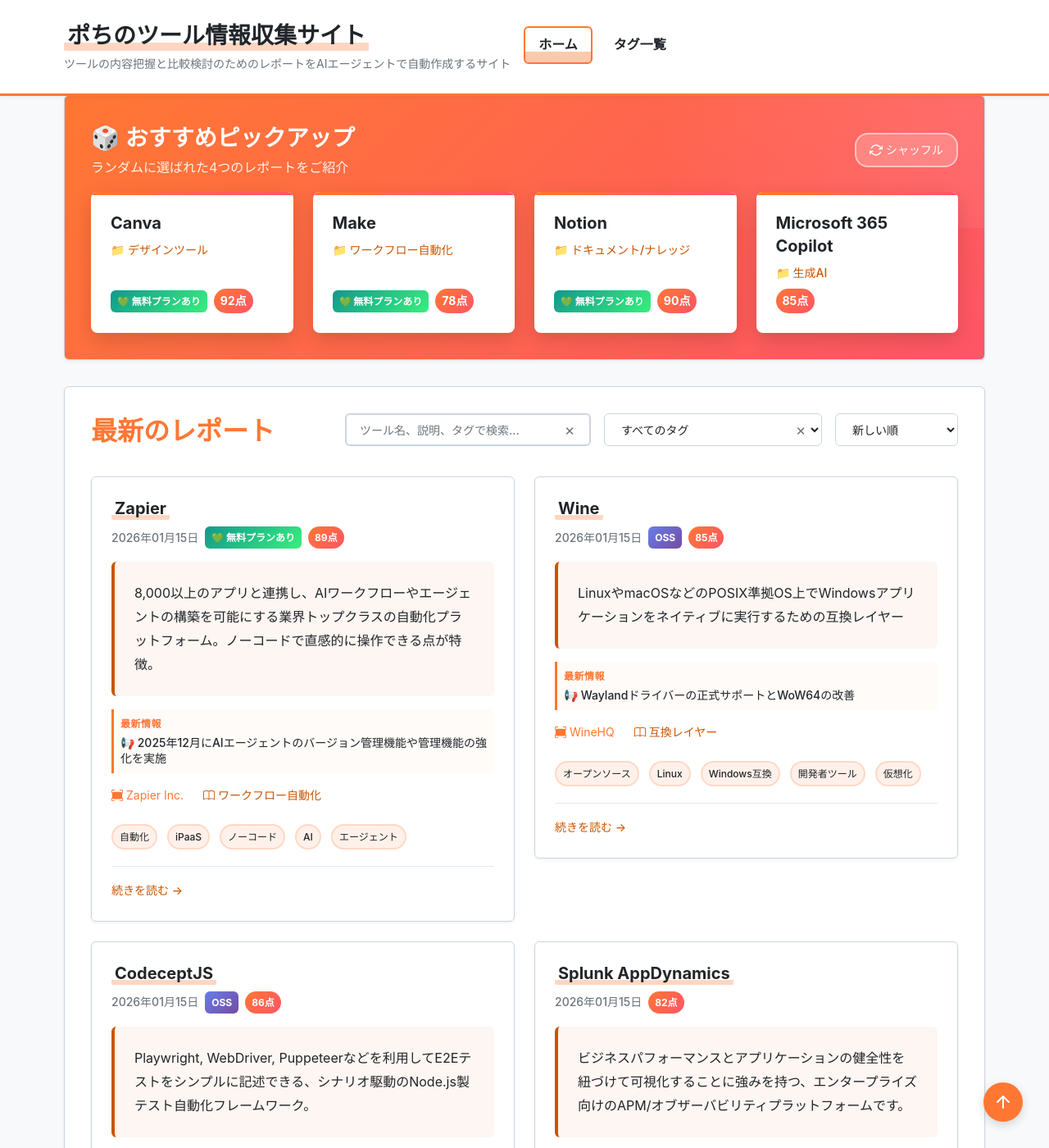
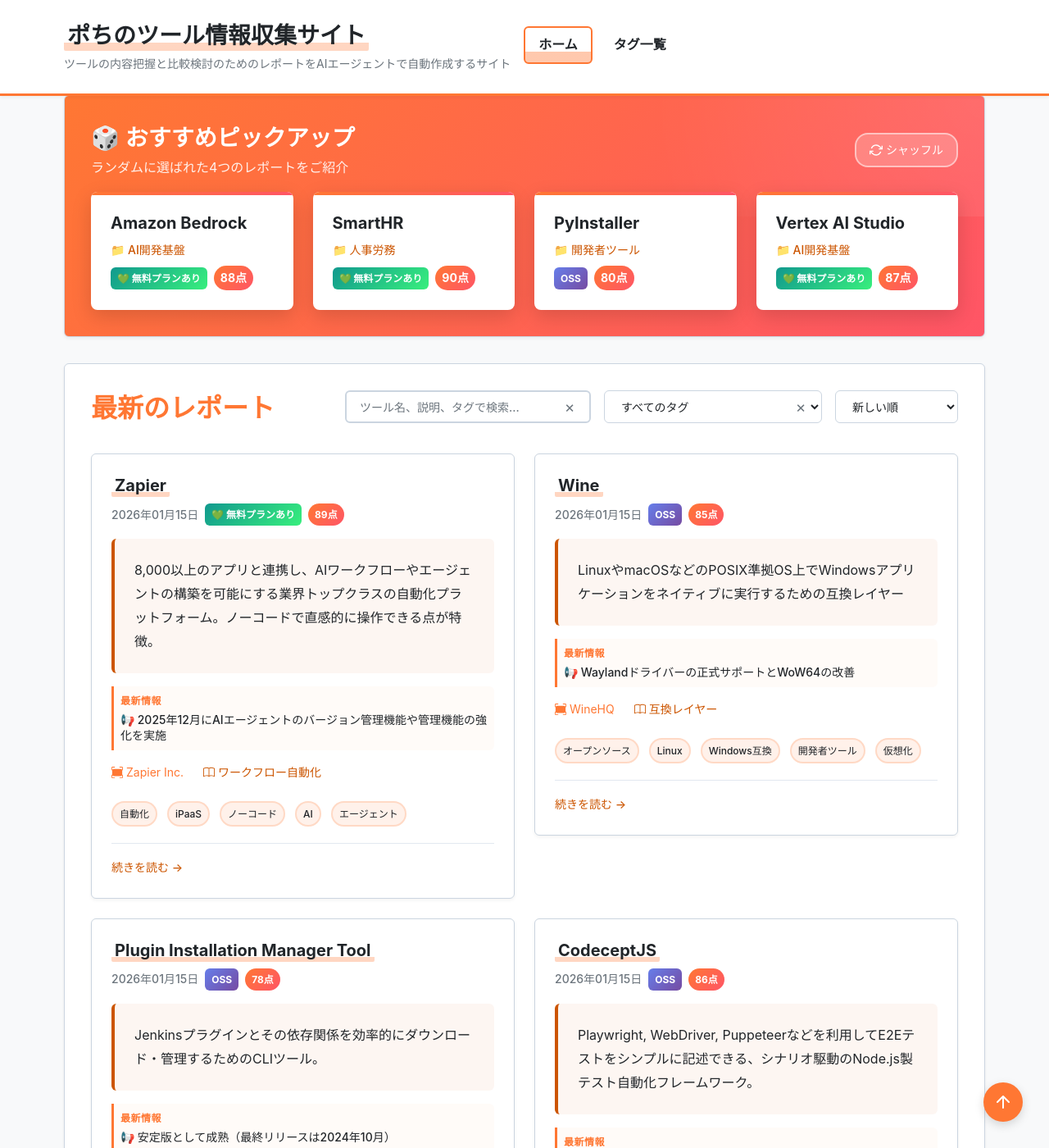
Before and after one commit to aegisfleet/tool-survey-report, a Jekyll site: the page built from index.md, in a window 1280 px wide and 1400 px high, scrolled down 656 px. Shown: the whole window at 82% size. Built offline with Jekyll 4.4.1, drawn with Linux system fonts in a browser that asks for light colours; part of the change alters nothing that is shown; some of the changed text lies outside the part shown.

Commit message:
Add report for Plugin Installation Manager Tool (#477)
Co-authored-by: google-labs-jules[bot] <161369871+google-labs-jules[bot]@users.noreply.github.com>

```diff
--- a/_reports/jenkins.md
+++ b/_reports/jenkins.md
@@ -53,6 +53,8 @@ links:
   github: "https://github.com/jenkinsci/jenkins"
   documentation: "https://www.jenkins.io/doc/"
 relationships:
+  children:
+    - "Plugin Installation Manager Tool"
   related_tools:
     - "GitHub Actions"
     - "GitLab CI/CD"
--- /dev/null
+++ b/_reports/plugin-installation-manager-tool.md
@@ -0,0 +1,184 @@
+---
+# === フロントマター ===
+# 【必須項目】
+title: "Plugin Installation Manager Tool 調査レポート"
+tool_name: "Plugin Installation Manager Tool"
+tool_reading: "プラグイン・インストレーション・マネージャー・ツール"
+category: "CI/CD"
+developer: "Jenkins"
+official_site: "https://github.com/jenkinsci/plugin-installation-manager-tool"
+date: "2026-01-15"
+last_updated: "2026-01-15"
+tags:
+  - "Jenkins"
+  - "CI/CD"
+  - "DevOps"
+  - "CLI"
+  - "Java"
+description: "Jenkinsプラグインとその依存関係を効率的にダウンロード・管理するためのCLIツール。"
+
+# 【クイックサマリー】ホーム画面のカード表示用
+quick_summary:
+  has_free_plan: true
+  is_oss: true
+  starting_price: "無料"
+  target_users:
+    - "Jenkins管理者"
+    - "DevOpsエンジニア"
+  latest_highlight: "安定版として成熟（最終リリースは2024年10月）"
+  update_frequency: "低"
+
+# 【ツール評価】100点満点、基準点70点からの加減算方式
+evaluation:
+  score: 78
+  base_score: 70
+  plus_points:
+    - point: 5
+      reason: "Jenkins公式ツールであり、Dockerイメージにも同梱されている信頼性"
+    - point: 5
+      reason: "依存関係の自動解決機能が強力"
+    - point: 3
+      reason: "セキュリティ警告のチェック機能搭載"
+  minus_points:
+    - point: -5
+      reason: "更新頻度が低下しており、最新の機能追加は少ない"
+  summary: "Jenkins運用においてプラグイン管理を自動化するための必須級ツールだが、開発は成熟期に入っている"
+
+# 【任意項目】該当するもののみ記載
+links:
+  github: "https://github.com/jenkinsci/plugin-installation-manager-tool"
+relationships:
+  parent: "Jenkins"
+---
+
+# **Plugin Installation Manager Tool 調査レポート**
+
+## **1. 基本情報**
+
+* **ツール名**: Plugin Installation Manager Tool (jenkins-plugin-manager)
+* **ツールの読み方**: プラグイン・インストレーション・マネージャー・ツール
+* **開発元**: Jenkins (CloudBees / Jenkins Community)
+* **公式サイト**: [https://github.com/jenkinsci/plugin-installation-manager-tool](https://github.com/jenkinsci/plugin-installation-manager-tool)
+* **関連リンク**:
+  * GitHub: [https://github.com/jenkinsci/plugin-installation-manager-tool](https://github.com/jenkinsci/plugin-installation-manager-tool)
+  * リリースノート: [https://github.com/jenkinsci/plugin-installation-manager-tool/releases](https://github.com/jenkinsci/plugin-installation-manager-tool/releases)
+* **カテゴリ**: CI/CD (開発者ツール)
+* **概要**: Jenkinsプラグインとその依存関係を指定されたディレクトリにダウンロードするためのCLIツールです。以前のシェルスクリプトに代わるものとして開発され、Jenkins公式のDockerイメージにも同梱されています。プラグインのバージョン管理、依存関係の自動解決、セキュリティ警告の確認などが可能です。
+
+## **2. 目的と主な利用シーン**
+
+* **解決する課題**:
+    * 手動でのプラグインダウンロードや依存関係解決の複雑さと手間。
+    * Infrastructure as Code (IaC) 環境での再現性のあるプラグインセットアップ。
+    * 古いシェルスクリプトベースの管理からの脱却。
+* **想定利用者**: Jenkins管理者、DevOpsエンジニア、インフラ担当者。
+* **利用シーン**:
+    * Dockerfile内でのJenkinsプラグインのプリインストール。
+    * オフライン環境（エアギャップ環境）へのプラグイン持ち込み準備。
+    * CI/CDパイプライン構築時の初期セットアップ自動化。
+
+## **3. 主要機能**
+
+* **依存関係の自動解決**: 指定したプラグインが必要とする依存プラグインを自動的にダウンロードします。
+* **バージョン管理**: `plugins.txt` や `plugins.yaml` ファイルを使用して、インストールするプラグインとバージョンを宣言的に管理できます。
+* **セキュリティチェック**: ダウンロードするプラグインに既知のセキュリティ警告がある場合、警告を表示したりダウンロードを制御したりできます。
+* **カスタムアップデートセンター**: 公式以外のアップデートセンターや実験的なアップデートセンターの利用、プロキシ経由のダウンロードをサポートします。
+* **Jenkinsバージョンとの整合性**: 使用するJenkinsのバージョン（WARファイル）を指定することで、そのバージョンと互換性のあるプラグインを選定できます。
+* **増分アップデート (Incrementals)**: 開発中のバージョンなど、インクリメンタルリポジトリからのダウンロードもサポートしています。
+
+## **4. 特徴・強み (Pros)**
+
+* **公式サポートとDocker同梱**: Jenkinsプロジェクト公式のツールであり、公式Dockerイメージに標準で含まれているため、追加のセットアップなしで利用しやすい。
+* **高い信頼性**: 複雑な依存関係ツリーを正確に解決し、手動管理によるミスを防ぎます。
+* **セキュリティ意識**: プラグインのセキュリティ脆弱性をインストール前に検知できるため、セキュアなJenkins環境の構築に貢献します。
+* **柔軟な入力形式**: テキストファイルやYAMLファイルでのプラグインリスト管理に対応しており、構成管理が容易です。
+
+## **5. 弱み・注意点 (Cons)**
+
+* **開発の停滞**: 最終リリースが2024年10月であり、直近のアップデートが行われていません（2026年1月現在）。機能としては成熟していますが、活発な新機能追加は期待できません。
+* **CLI専用**: コマンドラインツールであるため、GUIでの操作を好むユーザーには不向きです。
+* **Jenkins再起動が必要**: このツールはプラグインファイルをディスクに配置するだけであり、実際にJenkinsに反映させるにはJenkinsの再起動が必要です（ホットリロード機能ではありません）。
+* **日本語ドキュメント不足**: 公式ドキュメントは英語のみであり、日本語での詳細な情報はコミュニティ記事等に頼る必要があります。
+
+## **6. 料金プラン**
+
+| プラン名 | 料金 | 主な特徴 |
+|---------|------|---------|
+| **OSS** | 無料 | MITライセンスで提供されるオープンソースソフトウェア。全機能を無料で利用可能。 |
+
+* **課金体系**: なし（完全無料）
+* **無料トライアル**: 該当なし
+
+## **7. 導入実績・事例**
+
+* **導入企業**: Jenkinsを利用してコンテナベースのCI/CD環境を構築している世界中の多くの企業。
+* **導入事例**:
+    * Jenkins公式Dockerイメージのビルドプロセスで利用されています。
+    * Jenkins Configuration as Code (JCasC) と組み合わせて、完全にコード化されたJenkins環境の構築に利用されています。
+* **対象業界**: ソフトウェア開発を行う全業界。
+
+## **8. サポート体制**
+
+* **ドキュメント**: GitHubのREADMEおよびWikiに詳細な使用方法とオプションの説明があります。
+* **コミュニティ**: Jenkinsコミュニティ（Gitterチャット、メーリングリスト）で質問や議論が可能です。
+* **公式サポート**: コミュニティ主導のOSSであるため、エンタープライズレベルの保証付きサポートはありませんが、Jenkinsエコシステムの一部として広くサポートされています。
+
+## **9. 連携機能 (API・インテグレーション)**
+
+* **API**: Javaライブラリとしても提供されており、他のJavaアプリケーションからライブラリとして利用することも可能です。
+* **外部サービス連携**:
+    * **Jenkins Update Center**: プラグイン情報の取得元として標準連携。
+    * **Docker**: コンテナビルドプロセスへの統合。
+    * **Artifactory / Nexus**: プロキシ設定やカスタムURLを通じて、プライベートリポジトリからのプラグインダウンロードも可能。
+
+## **10. セキュリティとコンプライアンス**
+
+* **認証**: プライベートなアップデートセンターやプロキシを利用する際のBasic認証に対応しています。
+* **データ管理**: プラグインファイル（.jpi/.hpi）をローカルディスクに保存します。外部へのデータ送信はプラグインのダウンロードリクエストのみです。
+* **準拠規格**: 特に特定の規格認証はありませんが、ハッシュ値（SHA256等）による改ざん検知機能をサポートしています。
+
+## **11. 操作性 (UI/UX) と学習コスト**
+
+* **UI/UX**: コマンドラインインターフェース（CLI）であり、UNIX系ツールに慣れたエンジニアには直感的です。ヘルプコマンドや豊富なオプションが提供されています。
+* **学習コスト**: 基本的な使い方はシンプルですが、高度なオプション（プロキシ、カスタムアップデートセンター、依存関係の詳細制御）を使いこなすにはドキュメントの読み込みが必要です。
+
+## **12. ユーザーの声（レビュー分析）**
+
+* **調査対象**: GitHub Stars, Issues
+* **総合評価**: GitHub Stars 440以上 (2026年1月時点)
+* **ポジティブな評価**:
+    * "Dockerイメージでのプラグイン管理が劇的に楽になった"
+    * "依存関係地獄から解放された"
+    * "スクリプトで自動化しやすい"
+* **ネガティブな評価 / 改善要望**:
+    * "エラーメッセージが時々わかりにくい"
+    * "古いプラグインバージョンの解決でハマることがある"
+* **特徴的なユースケース**:
+    * 独自のJenkins Dockerイメージを構築する際の標準ツールとして定着しています。
+
+## **13. 直近半年のアップデート情報**
+
+2026年1月現在、直近6ヶ月以内（2025年7月〜2026年1月）の新しいリリースはありません。最終リリースは以下の通りです。
+
+* **2024-10-10 (2.13.2)**: メンテナンスリリース。依存ライブラリの更新などが含まれます。
+
+(出典: [GitHub Releases](https://github.com/jenkinsci/plugin-installation-manager-tool/releases))
+
+## **14. 類似ツールとの比較**
+
+| ツール名 | 特徴 | 強み | 弱み | 選択肢となるケース |
+|---------|------|------|------|------------------|
+| **本ツール** | Jenkins公式のCLIプラグイン管理ツール | 依存関係の自動解決、Docker同梱、セキュリティチェック | GUIなし、開発頻度低下 | DockerでJenkinsを構築する場合、自動化を重視する場合 |
+| **Jenkins GUI (Plugin Manager)** | Jenkins管理画面上のプラグイン管理機能 | 直感的なGUI操作、再起動なしでのインストール（一部） | 自動化に向かない、手作業が必要 | 小規模な運用、GUIでの管理を好む場合 |
+| **install-plugins.sh** | 古いJenkins Dockerイメージに含まれていたシェルスクリプト | シンプルなシェルスクリプト | 依存関係解決が弱い、現在は非推奨 | レガシーな環境（移行が推奨される） |
+
+## **15. 総評**
+
+* **総合的な評価**:
+  JenkinsをDockerやIaC（Infrastructure as Code）のアプローチで運用する場合、このツールは事実上の標準です。GUIでの手動管理に伴うリスクや手間を排除し、再現性のある環境構築を可能にします。機能は十分に成熟しており、安定して動作しますが、今後の大きな機能追加は期待しにくい点には留意が必要です。
+* **推奨されるチームやプロジェクト**:
+  * JenkinsをDocker/Kubernetes上で運用しているチーム。
+  * CI/CD環境の構築をコード化（IaC）し、自動化したいプロジェクト。
+  * セキュリティ要件が厳しく、使用するプラグインを厳密に管理したい組織。
+* **選択時のポイント**:
+  自動化と再現性を重視するなら本ツールの利用は必須です。逆に、一度構築したら変更が少ない小規模なオンプレミス環境であれば、標準のGUI管理でも十分な場合があります。
```
